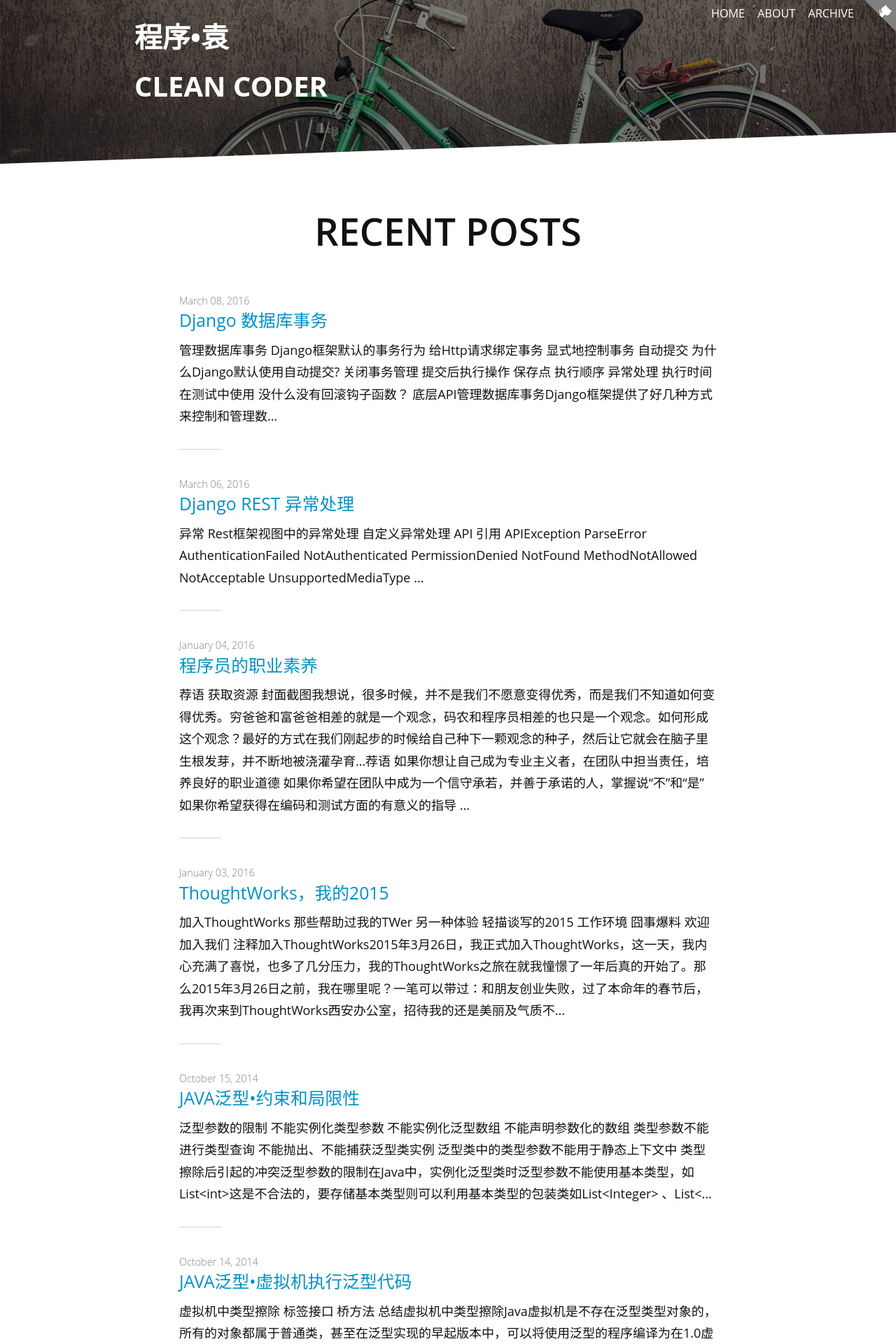
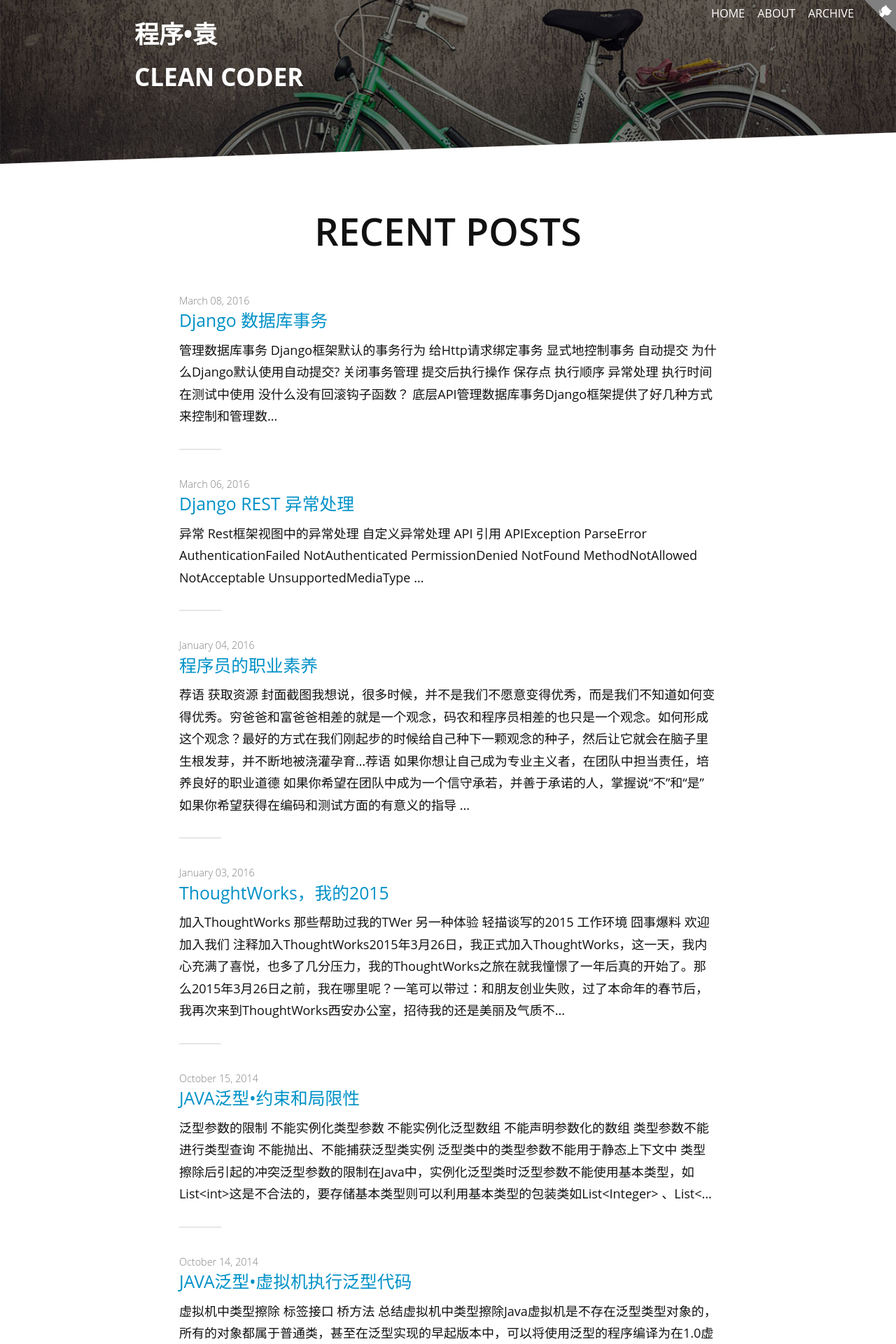
Before and after one commit to lemon123456/sjyuan-cc.github.io, a Jekyll site: the page built from index.html, in a window 1280 px wide. Shown: the top 1920 px of the page at 70% size. Built offline with Jekyll 4.4.1, drawn with Linux system fonts in a browser that asks for light colours; nearby versions of some CDN libraries; the list of posts is cut into pages by our own code; comment, search, counter and statistics services are not loaded.

Commit message:
update introduce

```diff
--- a/assets/css/app.scss
+++ b/assets/css/app.scss
@@ -1057,7 +1057,7 @@ footer .point {
   .header .logo-large {
     margin-left: 5%;
     position: fixed;
-    font-size: 35px;
+    font-size: 30px;
     font-weight: 600;
   }
 
@@ -1292,7 +1292,7 @@ footer .point {
   .header .logo-large {
     margin-left: 15%;
     position: fixed;
-    font-size: 40px;
+    font-size: 35px;
     font-weight: 700;
   }
 }
```
Also changed, not shown: README.md.
